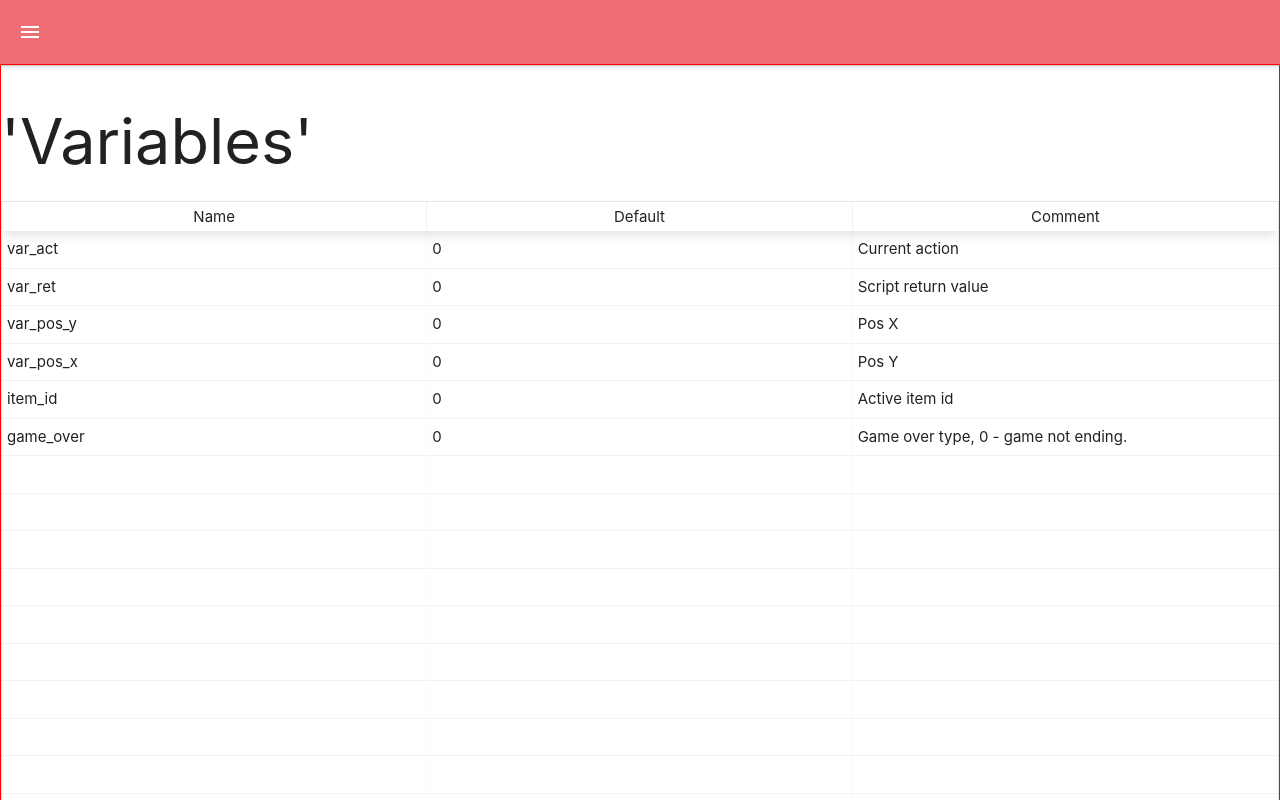
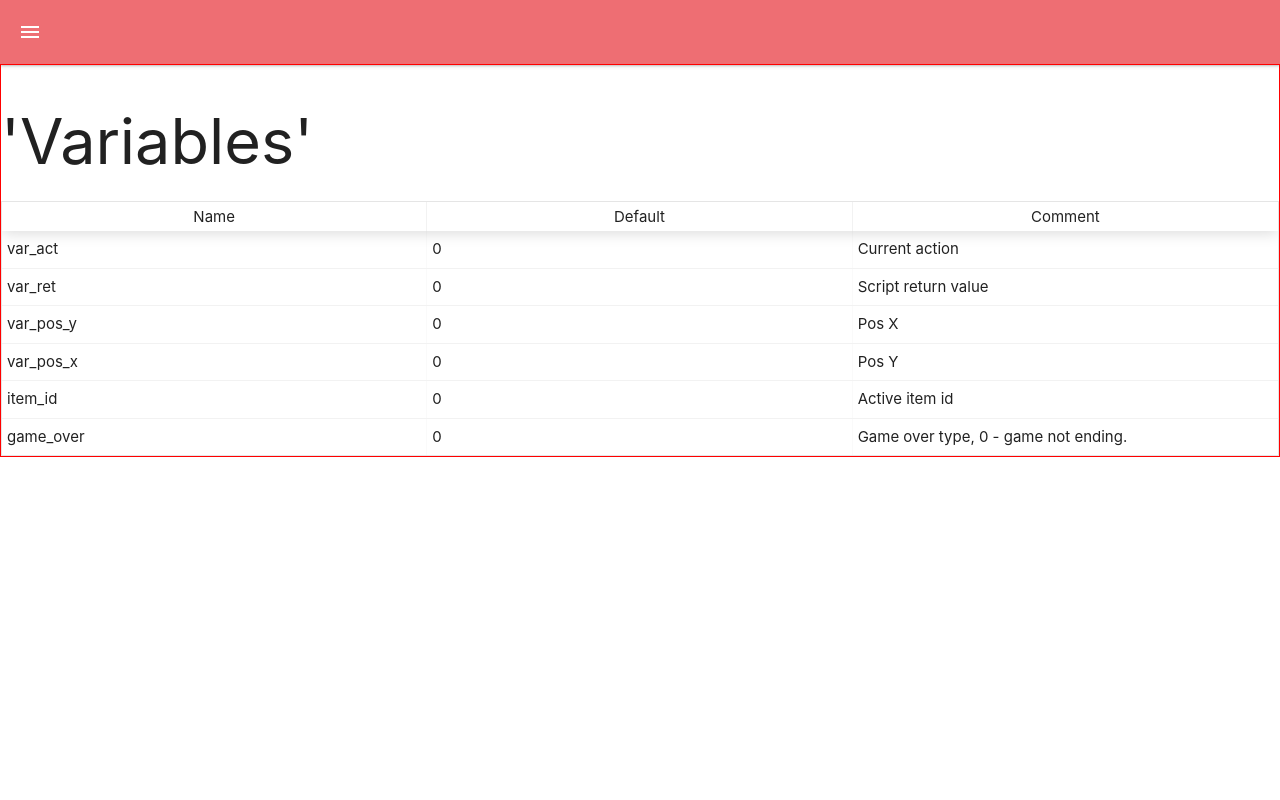
Before and after one commit to alex-worker/CombinatoricsIDE, a React (Create React App) app in the folder simple-ide/: page /vars in a window 1280 px wide. Shown: the top 800 px of the page. Built offline with nearby package versions, Linux system fonts and the light colour scheme.

Commit message:
autosizing table lol

```diff
--- a/simple-ide/src/components/gui/Table.js
+++ b/simple-ide/src/components/gui/Table.js
@@ -7,7 +7,7 @@ const Table = ({ data, columns }) => {
   return (
     <div>
       <ReactTable
-        defaultPageSize={1000}
+        defaultPageSize={data.length}
         showPagination={false}
         data={data}
         columns={columns}
```
